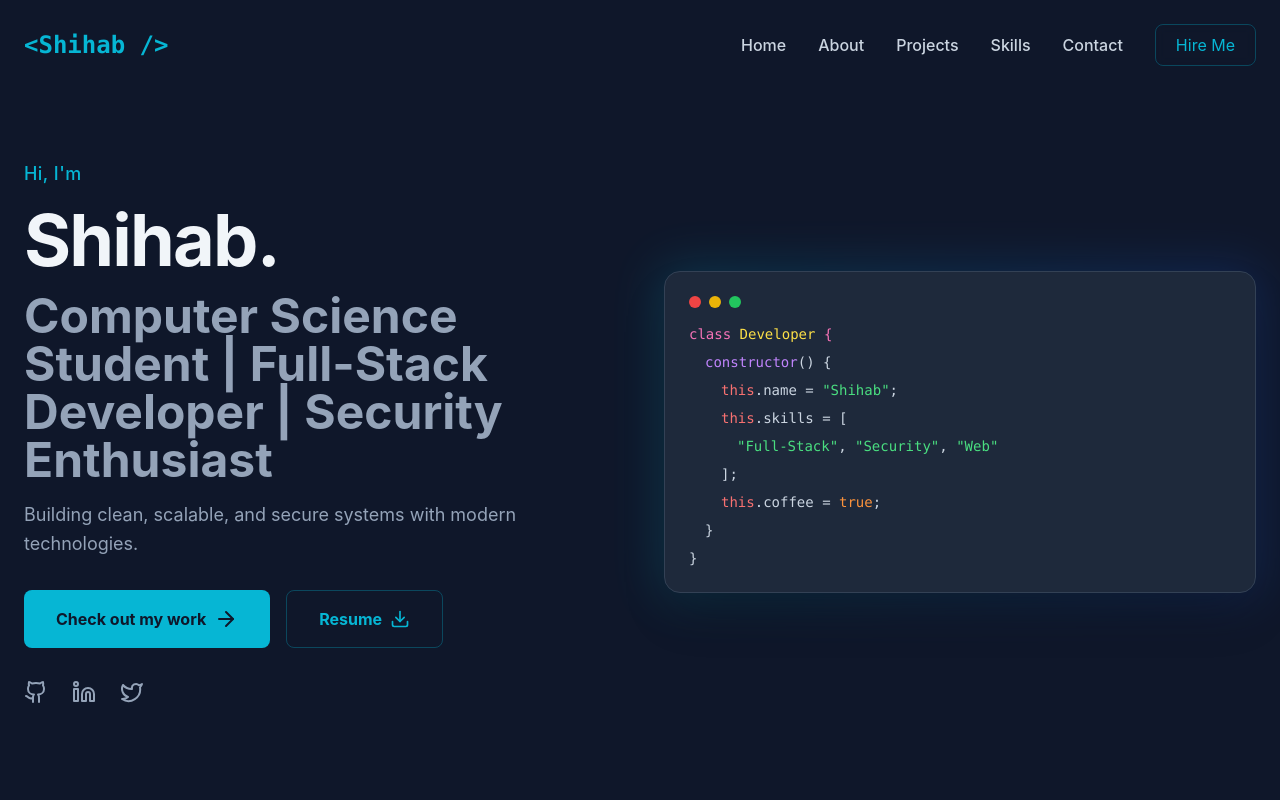
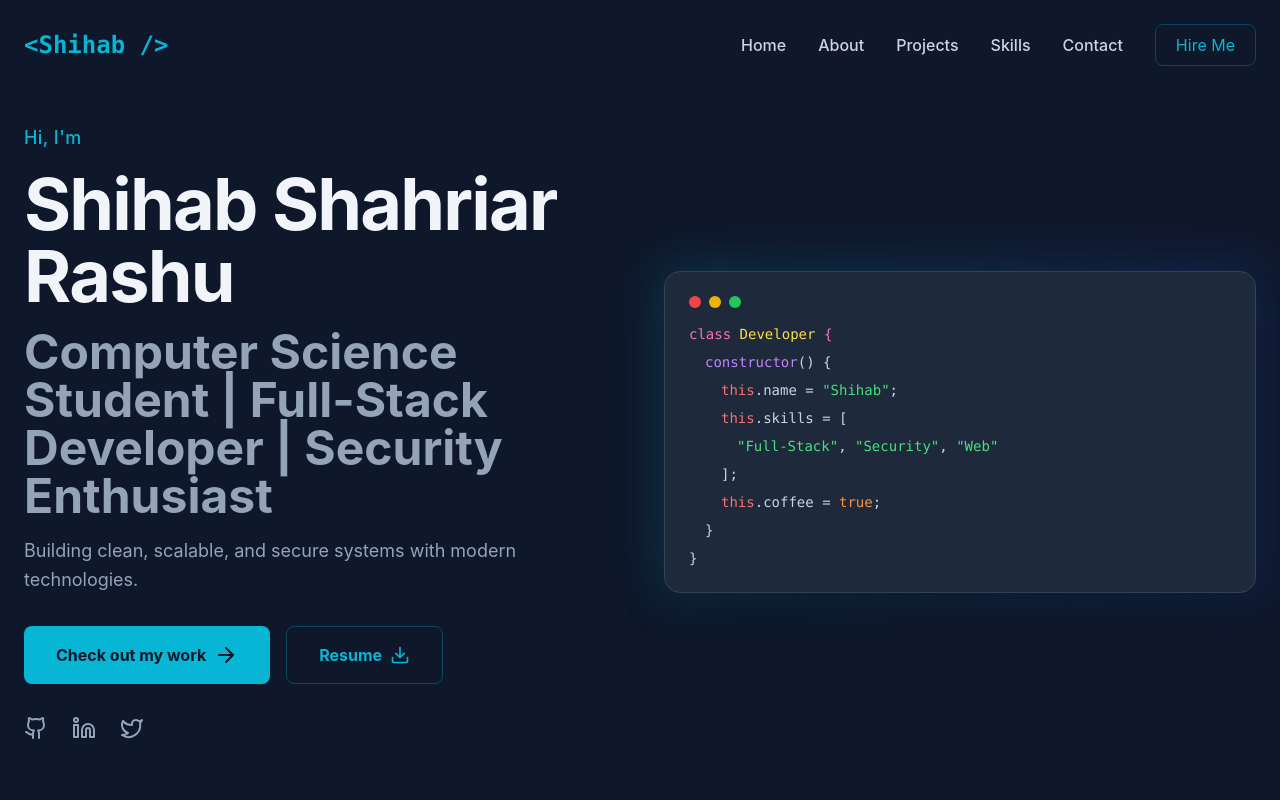
Before and after one commit to rushdv/portfolio, a React (Vite) app: page / in a window 1280 px wide. Shown: the top 800 px of the page. Built offline with nearby package versions, Linux system fonts and the light colour scheme.

Commit message:
feat: create Hero section component for the portfolio.

```diff
--- a/src/sections/Hero.jsx
+++ b/src/sections/Hero.jsx
@@ -18,7 +18,7 @@ export default function Hero() {
               Hi, I'm
             </h2>
             <h1 className="text-5xl md:text-7xl font-bold text-slate-100 tracking-tight">
-              Shihab.
+              Shihab Shahriar Rashu
             </h1>
             <h3 className="text-4xl md:text-5xl font-bold text-slate-400">
               Computer Science Student | Full-Stack Developer | Security Enthusiast
```
